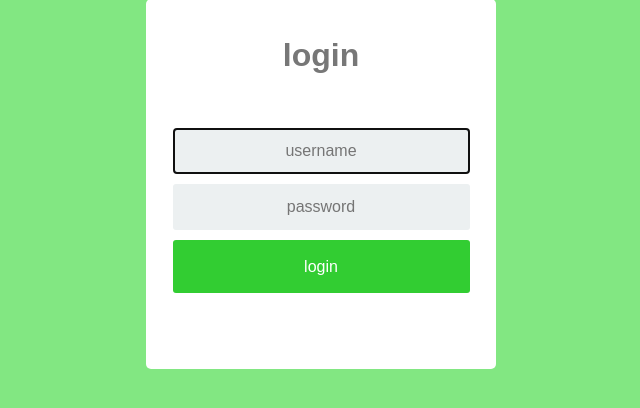
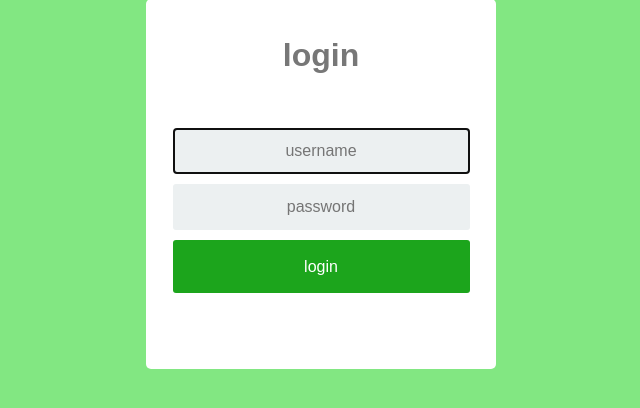
Before and after one commit to sourav-py/attendance-dashboard, a Django app: page /login/student/ in a window 1280 px wide. Shown: the part 139-547 px from the top of the page, without its empty margins (319-959 px from the left). Run offline with Django 3.2, Linux system fonts and the light colour scheme.

Commit message:
darkened button

```diff
--- a/attendance/templates/registration/login.html
+++ b/attendance/templates/registration/login.html
@@ -47,7 +47,7 @@
                     border: 2px solid #3498DB;
                 }
                 form .btn{
-                    background-color: #32CD32;
+                    background-color: rgb(28, 165, 28);
                     color: #fff;
                     line-height: 25px;
                     cursor: pointer;
```
Also changed, not shown: db.sqlite3.
